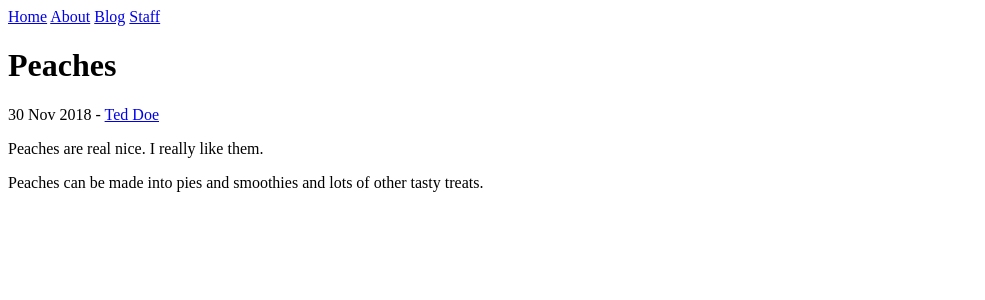
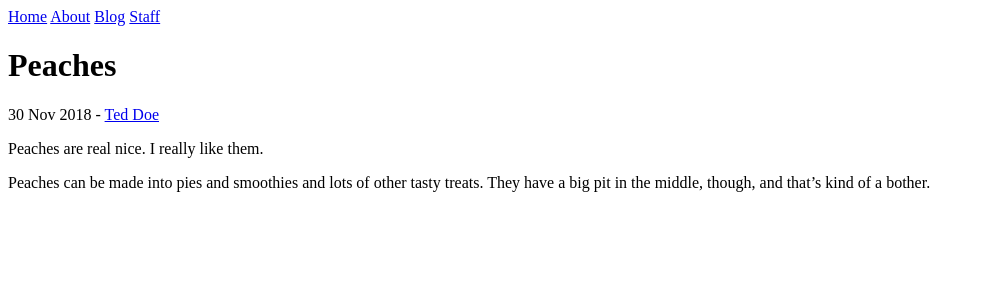
Before and after one commit to davidstanke/jekyll-tutorial, a Jekyll site: the page built from _posts/2018-11-30-peaches.md, in a window 1280 px wide. Shown: the top 300 px of the page, without its empty margins (0-985 px from the left). Built offline with Jekyll 4.4.1, drawn with Linux system fonts in a browser that asks for light colours.

Commit message:
edit peaches post

```diff
--- a/_posts/2018-11-30-peaches.md
+++ b/_posts/2018-11-30-peaches.md
@@ -5,3 +5,4 @@ author: ted
 Peaches are real nice. I really like them.
 
 Peaches can be made into pies and smoothies and lots of other tasty treats.
+They have a big pit in the middle, though, and that's kind of a bother.
```
